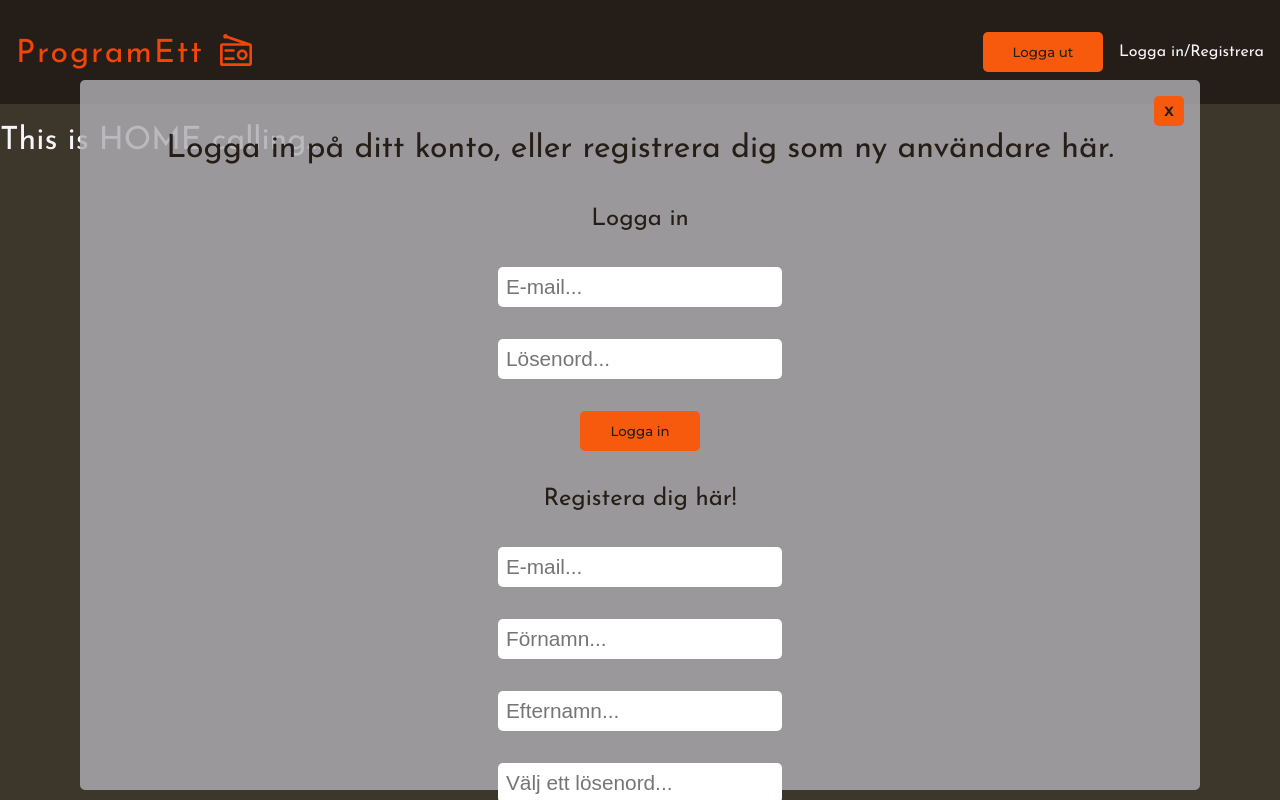
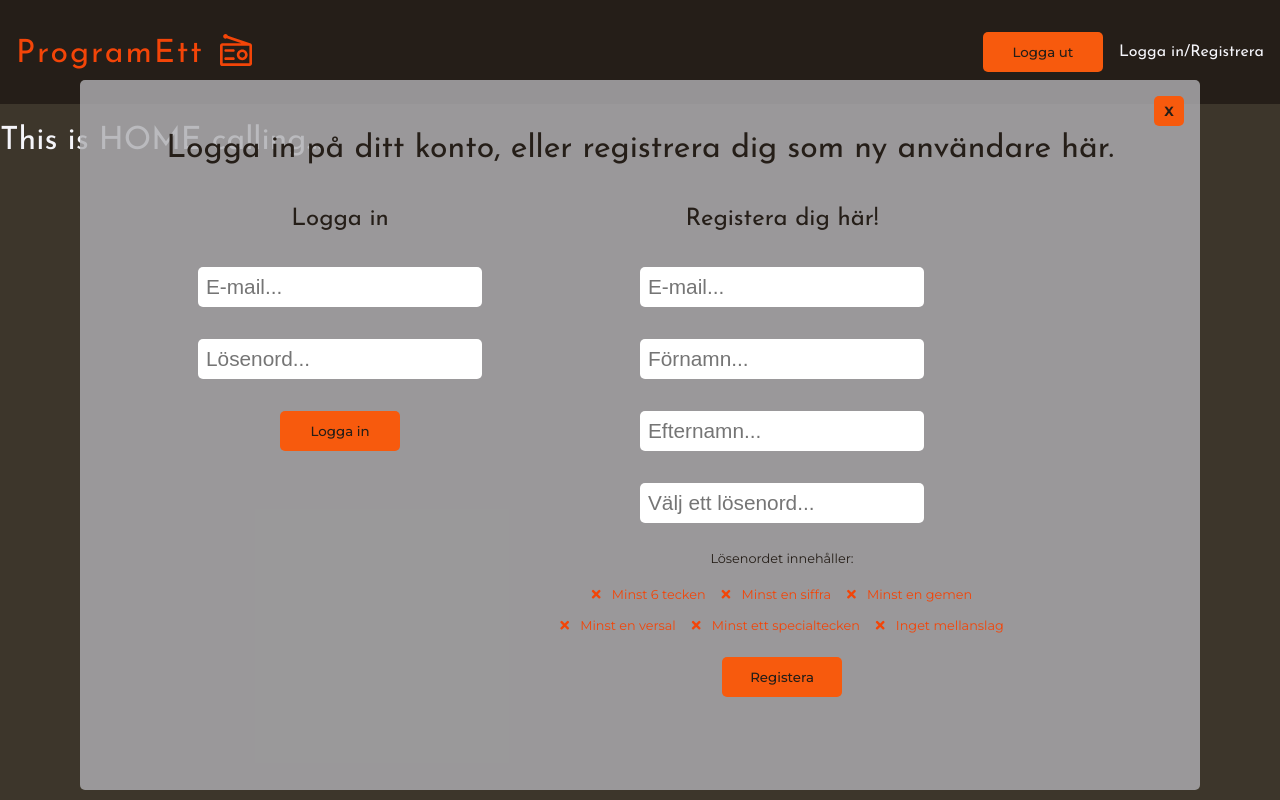
Before and after one commit to chris-mbg/radio-application, a React (Create React App) app: page / in a window 1280 px wide. Both pictures are taken after a click on the element "Logga in/Registrera". Shown: the top 800 px of the page. Built offline with nearby package versions, Linux system fonts and the light colour scheme; no server answers.

Commit message:
Small placement change

```diff
--- a/src/css/RegisterForm.module.css
+++ b/src/css/RegisterForm.module.css
@@ -1,4 +1,8 @@
+.registerForm h2 {
+  display: inline-block;
+}
 .registerForm form {
+  max-width: 600px;
   display: flex;
   flex-flow: column nowrap;
 }
@@ -8,13 +12,12 @@
 .passwordCheckContainer {
   font-size: 0.8rem;
   margin: 0 auto;
-  width: 70%;
+  width: 80%;
 }
 .answersWrapper {
   display: flex;
   justify-content: center;
   flex-wrap: wrap;
-  width: 50%;
   margin: 0 auto;
 }
 .answersWrapper p {
```
